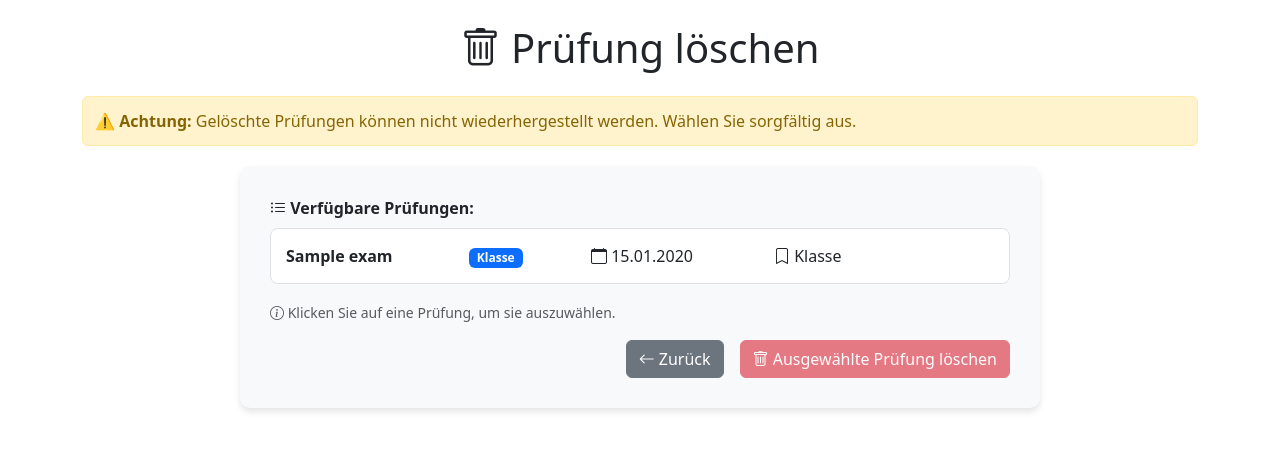
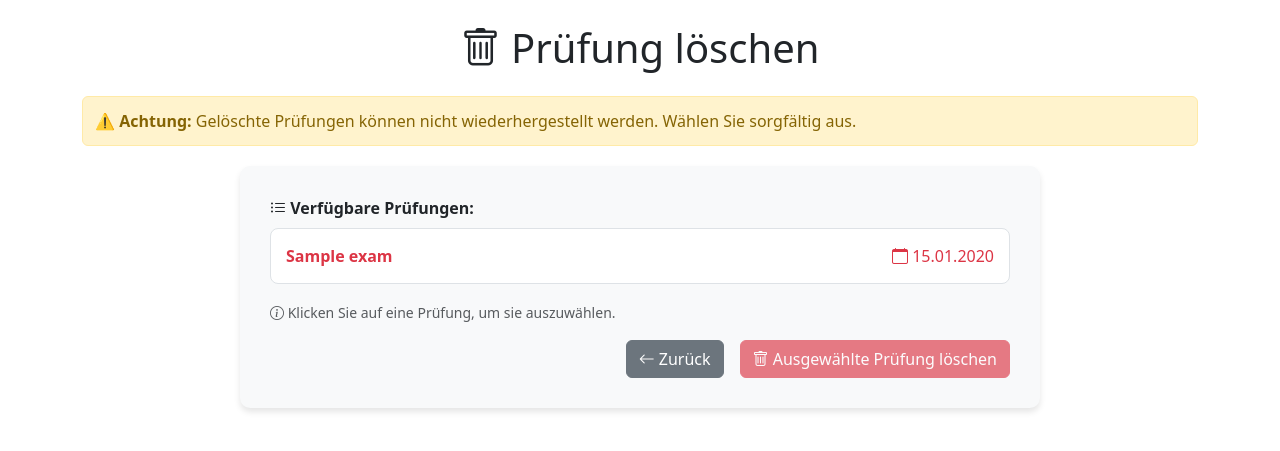
Before and after one commit to ahmetdincsan45-png/prufungskalender, a Flask app: page /delete in a window 1280 px wide. Shown: the top 451 px of the page. Run offline with Flask 3, Linux system fonts and the light colour scheme; tables that the repository leaves empty hold one stand-in row (values such as "Sample post"); parts of the project's set-up code (start-up, migrations or seed data) failed here and were passed over.

Commit message:
UI: /delete listesinde gereksiz satırlar kaldırıldı; geçmiş= kırmızı, gelecek= mavi olacak şekilde sınıflar eklendi

```diff
--- a/app.py
+++ b/app.py
@@ -400,18 +400,21 @@ def delete_exam():
             rows = conn.execute("SELECT * FROM exams ORDER BY date").fetchall()
         # Her satıra biçimlenmiş tarih ekle
         exams = []
+        today_str = datetime.now().strftime('%Y-%m-%d')
         for r in rows:
             date_str = r["date"]
             if isinstance(date_str, str) and len(date_str) == 10:
                 formatted = f"{date_str[8:10]}.{date_str[5:7]}.{date_str[0:4]}"
             else:
                 formatted = date_str
+            is_past = (date_str < today_str)
             exams.append({
                 'id': r['id'],
                 'subject': r['subject'],
                 'date': date_str,
                 'date_formatted': formatted,
-                'grade': r.get('grade', '4A') if hasattr(r, 'get') else '4A'
+                'grade': r.get('grade', '4A') if hasattr(r, 'get') else '4A',
+                'is_past': is_past
             })
         return render_template("delete.html", exams=exams)
     except Exception as e:
--- a/templates/delete.html
+++ b/templates/delete.html
@@ -42,6 +42,14 @@
         .exam-item.selected {
             background-color: #f8d7da;
             border-color: #dc3545;
+        }
+
+        /* Geçmiş ve gelecek sınav renkleri */
+        .exam-item.past {
+            color: #dc3545; /* kırmızı */
+        }
+        .exam-item.future {
+            color: #0d6efd; /* mavi */
         }
 
         /* Mobil responsive düzenlemeler */
@@ -142,19 +150,13 @@
                             {% if exams %}
                             <div class="exam-list">
                                 {% for exam in exams %}
-                                <div class="exam-item" data-exam-id="{{ exam.id }}" onclick="selectExam('{{ exam.id }}')">
-                                    <div class="row">
-                                        <div class="col-md-3">
+                                <div class="exam-item {{ 'past' if exam.is_past else 'future' }}" data-exam-id="{{ exam.id }}" onclick="selectExam('{{ exam.id }}')">
+                                    <div class="row align-items-center">
+                                        <div class="col-md-6 exam-subject">
                                             <strong>{{ exam.subject }}</strong>
                                         </div>
-                                        <div class="col-md-2">
-                                            <span class="badge bg-primary">Klasse</span>
-                                        </div>
-                                        <div class="col-md-3">
+                                        <div class="col-md-6 exam-date text-md-end">
                                             <i class="bi bi-calendar"></i> {{ exam.date_formatted }}
-                                        </div>
-                                        <div class="col-md-4">
-                                            <i class="bi bi-bookmark"></i> Klasse
                                         </div>
                                     </div>
                                 </div>
```
